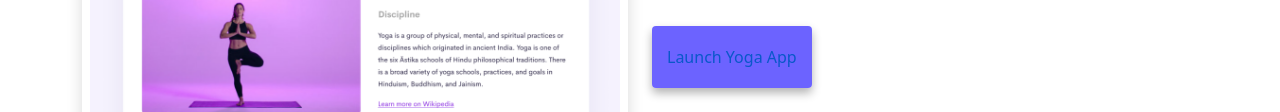
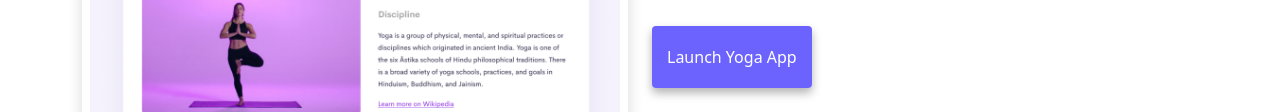
Before and after one commit to lenagatseva79/HW30, a plain HTML site: page index.html in a window 1280 px wide. In both pictures the pointer is over the link "Launch Yoga App". Shown: the part 688-800 px from the top of the page. Drawn offline with nearby package versions, Linux system fonts and the light colour scheme.

```diff
--- a/style.css
+++ b/style.css
@@ -107,3 +107,6 @@ p {
   color: var(--secondary-color);
   box-shadow: var(--box-shadow);
 }
+.primary-link:hover {
+  color: white;
+}
```
Also changed, not shown: index.html (+6 -6 lines).
